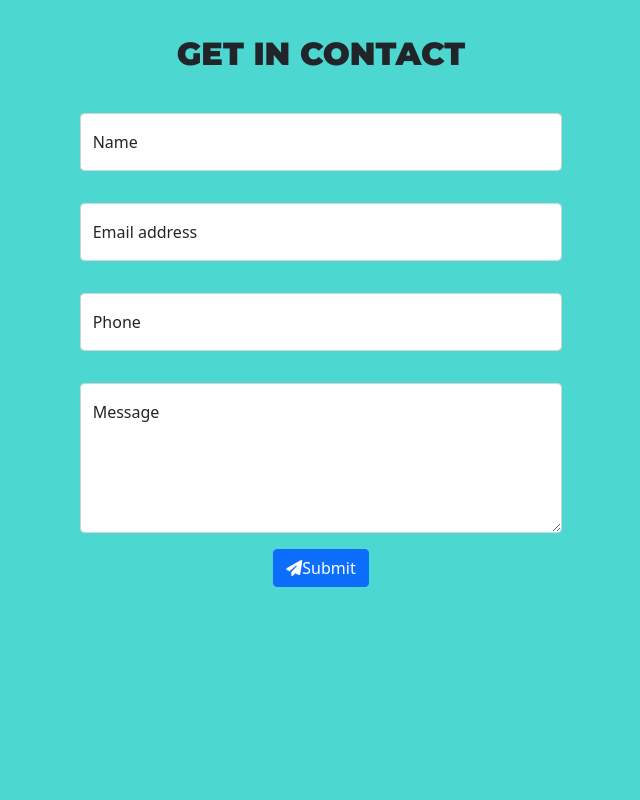
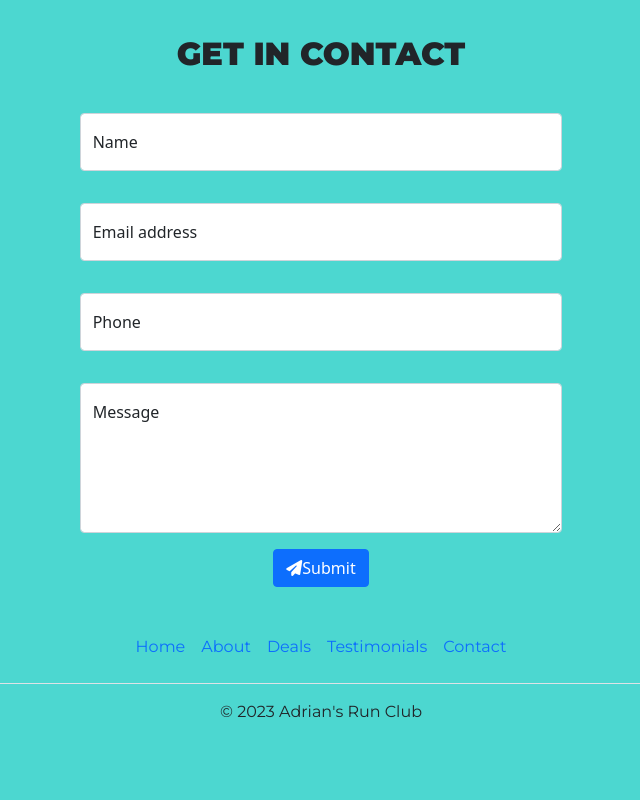
Before and after one commit to Montags24/adrians-run-club, a Python web app: template templates/home.html in a window 1280 px wide. Shown: the part 2756-3556 px from the top of the page, without its empty margins (319-959 px from the left). Before the commit the page ends 3343 px from the top, so only its background shows below. Run offline with Jinja, Linux system fonts and the light colour scheme; the template is opened without the code that fills it, so the values that code supplies are empty; some libraries are stand-ins or nearby versions.

Commit message:
Added footer to HTML file

```diff
--- a/templates/home.html
+++ b/templates/home.html
@@ -338,6 +338,21 @@
           </div>
       </div>
 
+      <div class="container">
+        <footer class="py-3 my-4">
+          <ul class="nav justify-content-center border-bottom pb-3 mb-3">
+            <li class="nav-item"><a href="#" class="nav-link px-2 text-montserrat">Home</a></li>
+            <li class="nav-item"><a href="#" class="nav-link px-2 text-montserrat">About</a></li>
+            <li class="nav-item"><a href="#" class="nav-link px-2 text-montserrat">Deals</a></li>
+            <li class="nav-item"><a href="#" class="nav-link px-2 text-montserrat">Testimonials</a></li>
+            <li class="nav-item"><a href="#" class="nav-link px-2 text-montserrat">Contact</a></li>
+          </ul>
+          <p class="text-center text-montserrat">© 2023 Adrian's Run Club </p>
+        </footer>
+      </div>
+
+
+
     <!-- Font is awesome -->
     <script src="https://kit.fontawesome.com/1f8ce701db.js" crossorigin="anonymous"></script>
     <!-- Optional JavaScript; choose one of the two! -->
```
